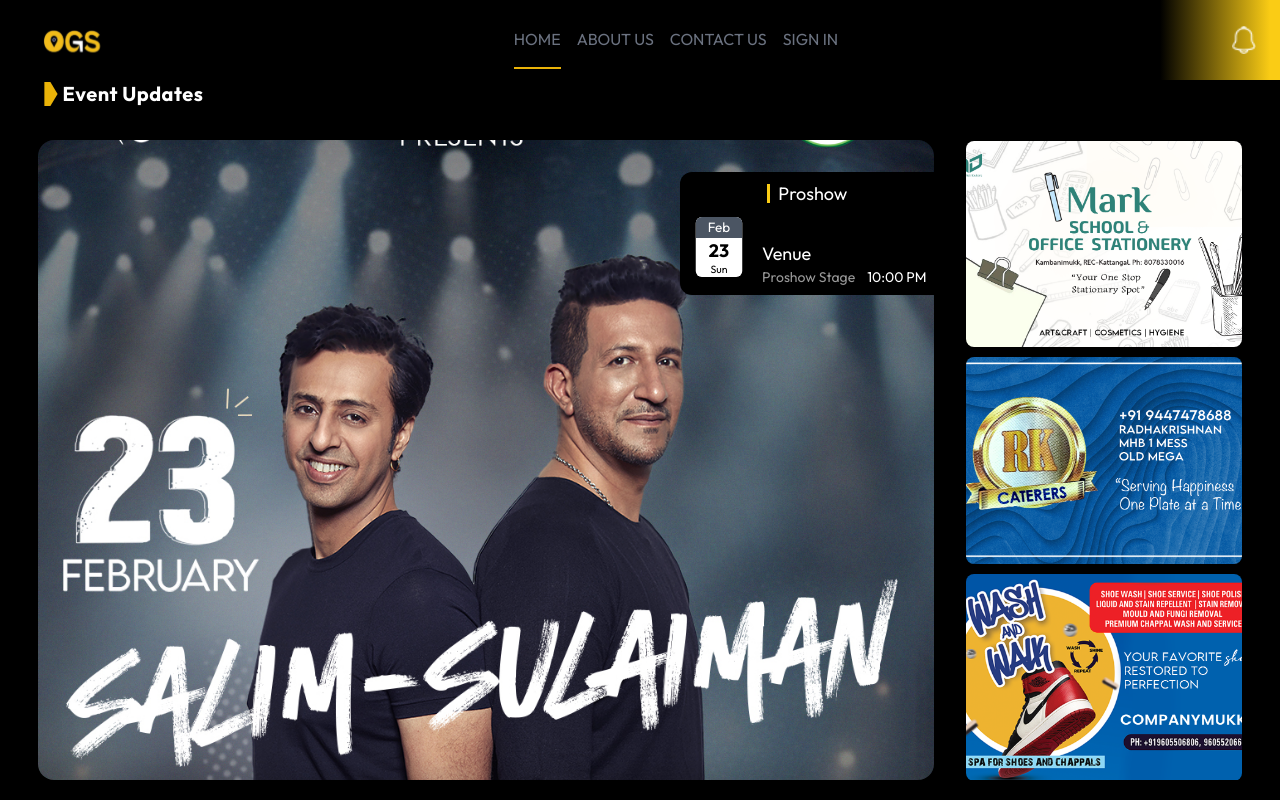
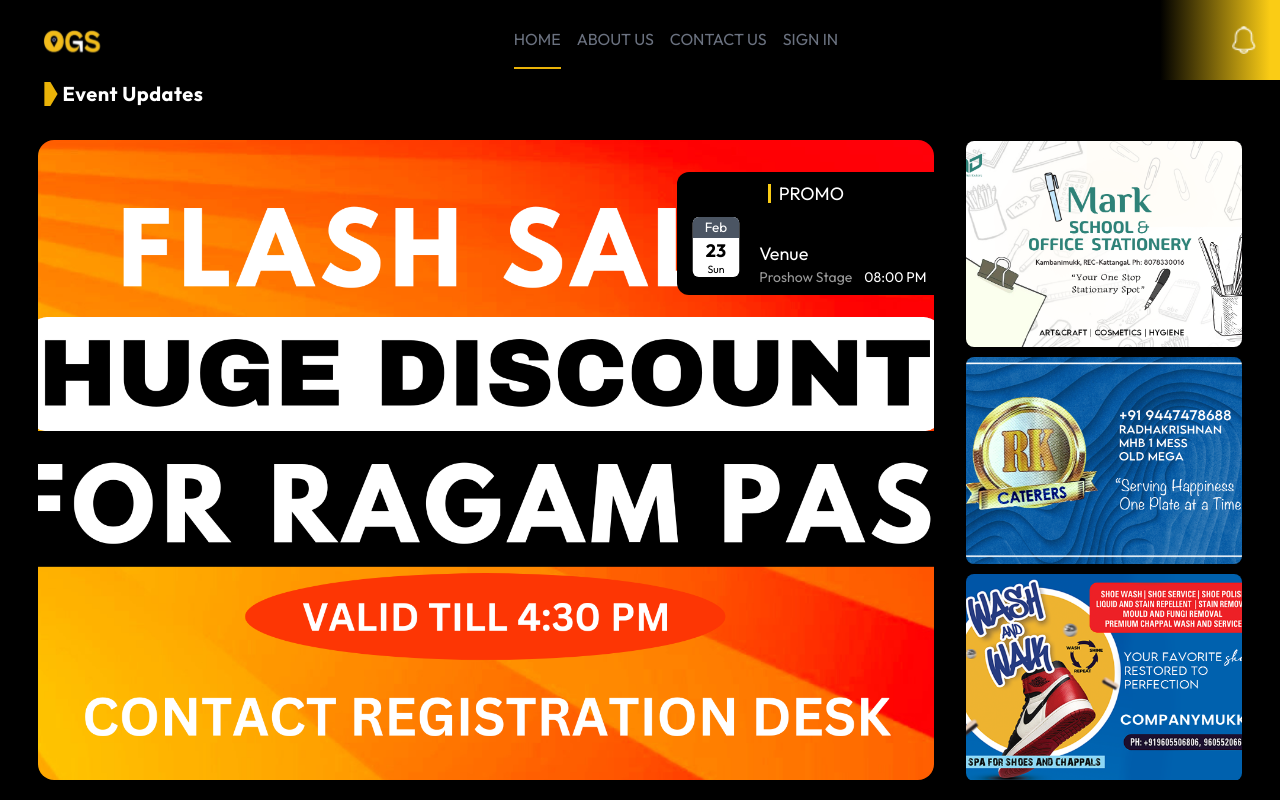
Before and after one commit to th3bossc/ogs-frontend, a Next.js app: page /desktop in a window 1280 px wide. Shown: the top 800 px of the page. Built offline with nearby package versions, Linux system fonts and the light colour scheme; no server answers.

Commit message:
added discount promo

```diff
--- a/src/app/desktop/page.tsx
+++ b/src/app/desktop/page.tsx
@@ -114,13 +114,9 @@
 
 const priorityEvents = [
   {image: "/ogs/evee1.jpg", title: "Proshow", time: "8:00 PM", venue: "Proshow Stage"},
+  {image: "/ogs/disc.png", title: "PROMO", time: "08:00 PM", venue: "Proshow Stage"},
   {image: "/ogs/evee2.jpg", title: "Proshow", time: "10:00 PM", venue: "Proshow Stage"},
-  {image: "/ogs/cmus.png", title: "Competition", time: "01:00 PM", venue: "Aryabhatta hall"},
- {image: "/ogs/csi.png", title: "Competition", time: "10:00 AM", venue: "ELHC 201"},
- {image: "/ogs/impr.png", title: "Competition", time: "03:00 PM", venue: "DB 301"},
- {image: "/ogs/sket.png", title: "Competition", time: "03:00 PM", venue: "DB 306"},
- {image: "/ogs/tstm.png", title: "Competition", time: "02:00 PM", venue: "ELHC PITS"},
-
+  {image: "/ogs/disc1.png", title: "PROMO", time: "08:00 PM", venue: "Proshow Stage"},
 ]
 
 export default function Home() {
```
Also changed, not shown: public/ogs/disc.png (added).
